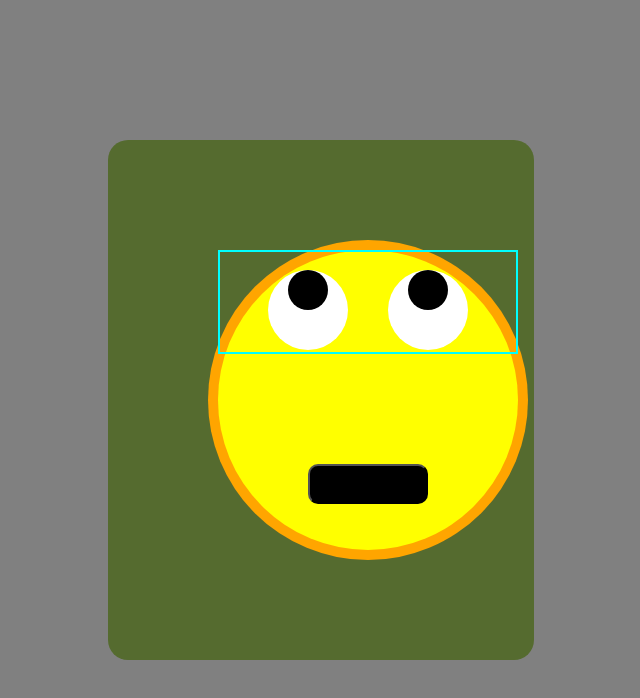
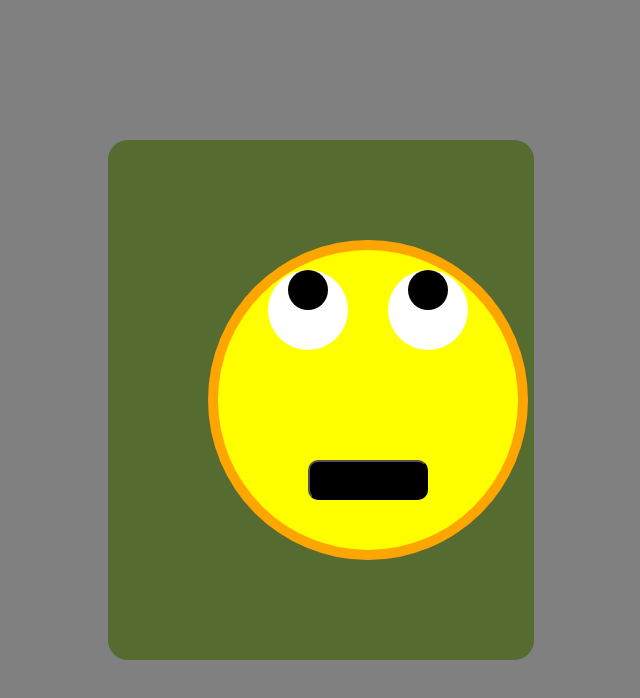
Before and after one commit to kanchanmk/funEmoji, a plain HTML site: page index.html in a window 1280 px wide. Shown: the whole page, without its empty margins (319-959 px from the left). Drawn offline with Linux system fonts and the light colour scheme.

Commit message:
removed the unnecessary border

```diff
--- a/index.html
+++ b/index.html
@@ -24,12 +24,6 @@
                     <button class="btnMouth"></button>
                 </section>
             </section>
-
-
-
-
-            <section class="circle eyeBallR"></section>
-
         </section>
         <section class="space"></section>
     </main>
--- a/style.css
+++ b/style.css
@@ -64,8 +64,6 @@ body{
 .eyes{
     display: flex;
     height: 100px;
-    z-index: 3;
-    border: 2px solid aqua;
     justify-content: space-between;
 }
 
```
